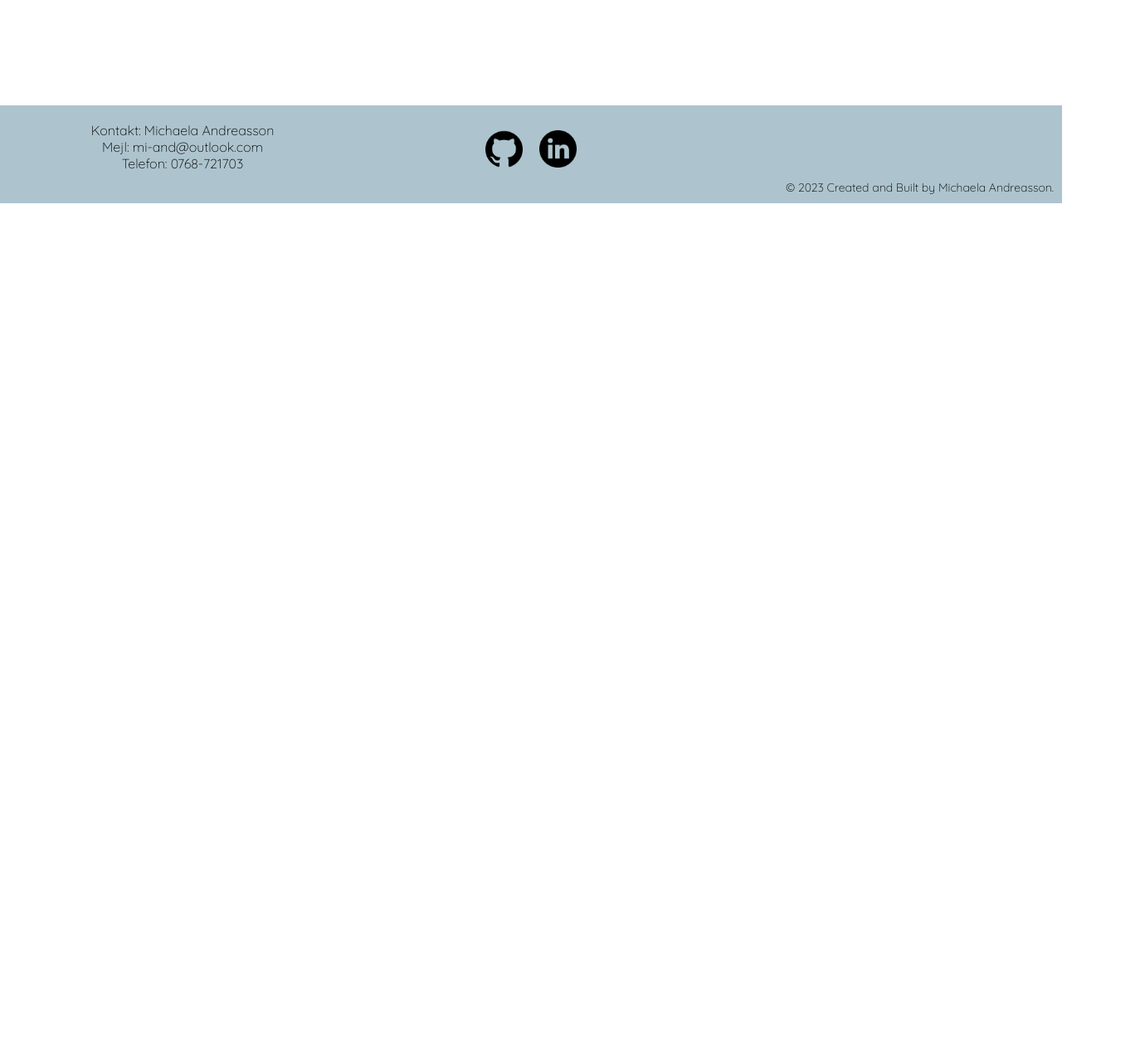
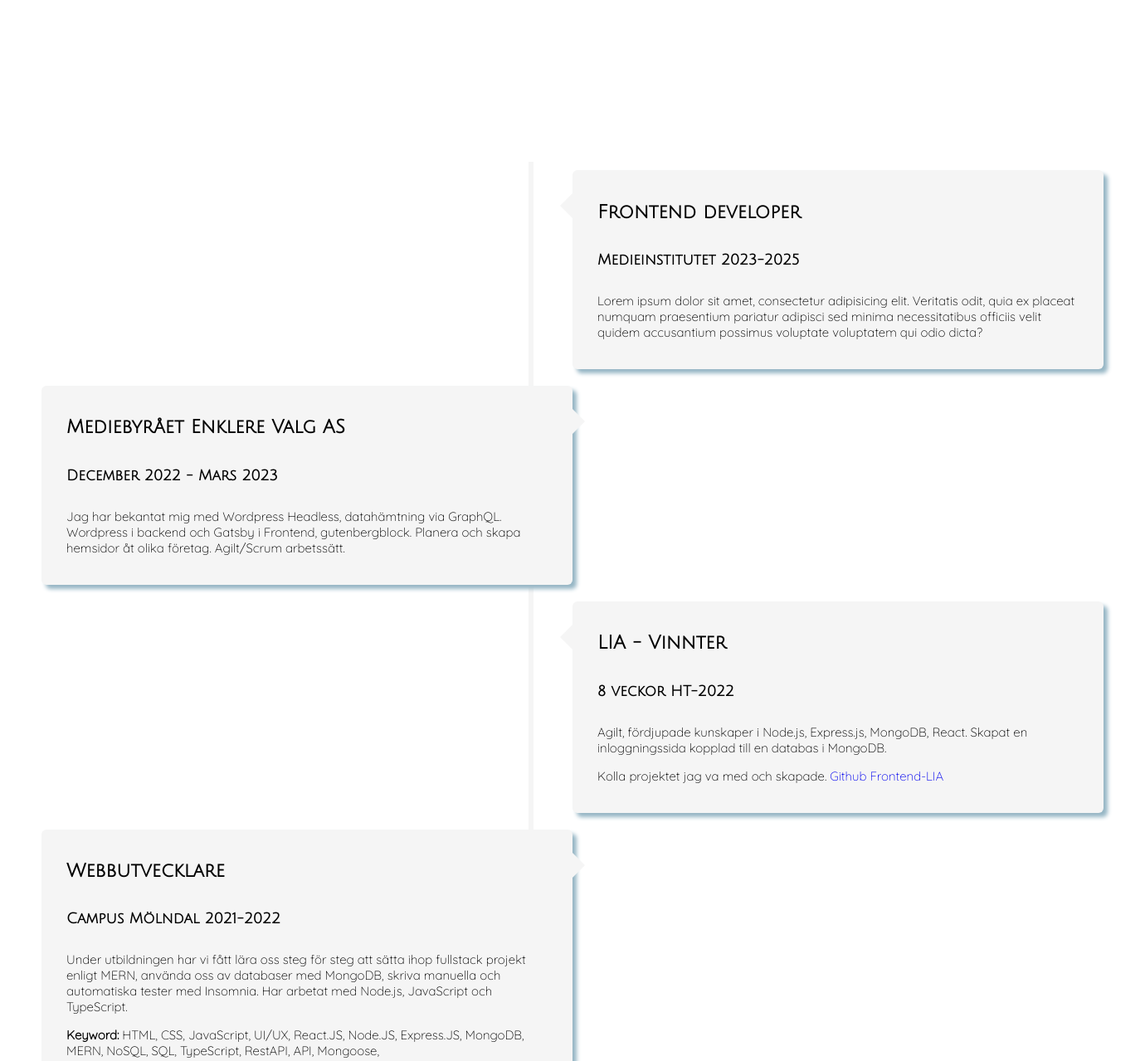
Before and after one commit to Navaas/Portfolie--responsivt-, a plain HTML site: page portfolie.html in a window 1280 px wide. Shown: the part 683-1962 px from the top of the page at 83% size, 1380 px wide, since content can reach past the window. Before the commit the page ends 928 px from the top, so only its background shows below. Drawn offline with Linux system fonts and the light colour scheme; files whose address does not match are found by name.

Commit message:
added timeline

```diff
--- a/portfolie.html
+++ b/portfolie.html
@@ -7,6 +7,7 @@
     <link rel="stylesheet" href="utils/styles/global.css" />
     <link rel="stylesheet" href="utils/styles/portfolie.css" />
     <link rel="stylesheet" href="utils/styles/navbar.css" />
+    <link rel="stylesheet" href="utils/styles/timeline.css" />
   </head>
   <body>
     <header>
@@ -62,6 +63,71 @@
           <img src="utils/images/IMG_4387.jpeg" alt="image" class="image3" />
         </article>
       </section>
+      <div class="timeline">
+        <div class="container right-container">
+          <div class="text-box">
+            <h2>Frontend developer</h2>
+            <h3>Medieinstitutet 2023-2025</h3>
+            <p>
+              Lorem ipsum dolor sit amet, consectetur adipisicing elit.
+              Veritatis odit, quia ex placeat numquam praesentium pariatur
+              adipisci sed minima necessitatibus officiis velit quidem
+              accusantium possimus voluptate voluptatem qui odio dicta?
+            </p>
+
+            <span class="right-container-arrow"></span>
+          </div>
+        </div>
+        <div class="container left-container">
+          <div class="text-box">
+            <h2>Mediebyrået Enklere Valg AS</h2>
+            <h3>December 2022 - Mars 2023</h3>
+            <p>
+              Jag har bekantat mig med Wordpress Headless, datahämtning via
+              GraphQL. Wordpress i backend och Gatsby i Frontend,
+              gutenbergblock. Planera och skapa hemsidor åt olika företag.
+              Agilt/Scrum arbetssätt.
+            </p>
+            <span class="left-container-arrow"></span>
+          </div>
+        </div>
+        <div class="container right-container">
+          <div class="text-box">
+            <h2>LIA - Vinnter</h2>
+            <h3>8 veckor HT-2022</h3>
+            <p>
+              Agilt, fördjupade kunskaper i Node.js, Express.js, MongoDB, React.
+              Skapat en inloggningssida kopplad till en databas i MongoDB.
+            </p>
+            <p>
+              Kolla projektet jag va med och skapade.
+              <a href="https://github.com/AM1897/Frontend-LIA"
+                >Github Frontend-LIA</a
+              >
+            </p>
+            <span class="right-container-arrow"></span>
+          </div>
+        </div>
+        <div class="container left-container">
+          <div class="text-box">
+            <h2>Webbutvecklare</h2>
+            <h3>Campus Mölndal 2021-2022</h3>
+            <p>
+              Under utbildningen har vi fått lära oss steg för steg att sätta
+              ihop fullstack projekt enligt MERN, använda oss av databaser med
+              MongoDB, skriva manuella och automatiska tester med Insomnia. Har
+              arbetat med Node.js, JavaScript och TypeScript.
+            </p>
+            <p>
+              <b>Keyword:</b> HTML, CSS, JavaScript, UI/UX, React.JS, Node.JS,
+              Express.JS, MongoDB, MERN, NoSQL, SQL, TypeScript, RestAPI, API,
+              Mongoose,
+            </p>
+
+            <span class="left-container-arrow"></span>
+          </div>
+        </div>
+      </div>
     </main>
     <footer>
       <section class="footerContainer">
--- a/utils/styles/global.css
+++ b/utils/styles/global.css
@@ -62,7 +62,8 @@ footer {
 }
 
 h1 {
-  font-family: "Times New Roman", Times, serif, "Times New Roman", Times, serif;
+  font-family: JuliusSansOne-Regular, Times, serif, "Times New Roman", Times,
+    serif;
 }
 
 p {
--- /dev/null
+++ b/utils/styles/timeline.css
@@ -0,0 +1,154 @@
+.timeline {
+  position: relative;
+  max-width: 1300px;
+  margin: 100px auto;
+}
+
+.container {
+  padding: 10px 50px;
+  position: relative;
+  width: 50%;
+  animation: movedown 1s linear forwards;
+  opacity: 0;
+}
+@keyframes movedown {
+  0% {
+    opacity: 1;
+    transform: translateY(-30%);
+  }
+  100% {
+    opacity: 1;
+    transform: translateY(0px);
+  }
+}
+
+.container:nth-child(1) {
+  animation-delay: 0s;
+}
+.container:nth-child(2) {
+  animation-delay: 1s;
+}
+.container:nth-child(3) {
+  animation-delay: 2s;
+}
+.container:nth-child(4) {
+  animation-delay: 3s;
+}
+
+.text-box {
+  padding: 20px 30px;
+  background-color: whitesmoke;
+  position: relative;
+  border-radius: 6px;
+  font-size: 15px;
+  box-shadow: 5px 5px 5px #96b6c5;
+  font-family: JuliusSansOne-Regular, "Times New Roman", Times, serif;
+}
+
+.left-container {
+  left: 0;
+}
+
+.right-container {
+  left: 50%;
+}
+
+.container img {
+  position: absolute;
+  width: 40px;
+  right: -5%;
+  top: 32px;
+  z-index: 10;
+}
+
+.right-container img {
+  left: -20px;
+}
+
+.timeline::after {
+  content: "";
+  position: absolute;
+  width: 6px;
+  height: 100%;
+  background-color: whitesmoke;
+  top: 0;
+  left: 50%;
+  margin-left: -3px;
+  z-index: -1;
+  animation: moveline 6s linear forwards;
+}
+
+@keyframes moveline {
+  0% {
+    height: 0;
+  }
+  100% {
+    height: 100%;
+  }
+}
+
+.text-box h2 {
+  font-weight: 600;
+}
+
+.text-box h3 {
+  display: inline-block;
+  margin-bottom: 15px;
+}
+
+.left-container-arrow {
+  height: 0;
+  width: 0;
+  position: absolute;
+  top: 28px;
+  z-index: 1;
+  border-top: 15px solid transparent;
+  border-bottom: 15px solid transparent;
+  border-left: 15px solid whitesmoke;
+  right: -15px;
+}
+
+.right-container-arrow {
+  height: 0;
+  width: 0;
+  position: absolute;
+  top: 28px;
+  z-index: 1;
+  border-top: 15px solid transparent;
+  border-bottom: 15px solid transparent;
+  border-right: 15px solid whitesmoke;
+  left: -15px;
+}
+
+@media screen and (max-width: 600px) {
+  .timeline {
+    margin: 50px auto;
+  }
+  .timeline::after {
+    left: 31px;
+  }
+  .container {
+    width: 70%;
+    padding-left: 80px;
+    padding-right: 25px;
+  }
+  .text-box {
+    font-size: 16px;
+  }
+  .text-box h3 {
+    margin-bottom: 10px;
+  }
+  .right-container {
+    left: 0;
+  }
+  .left-container img,
+  .right-container img {
+    left: 10px;
+  }
+  .left-container-arrow,
+  .right-container-arrow {
+    border-right: 15px solid #fff;
+    border-left: 0;
+    left: -15px;
+  }
+}
```
